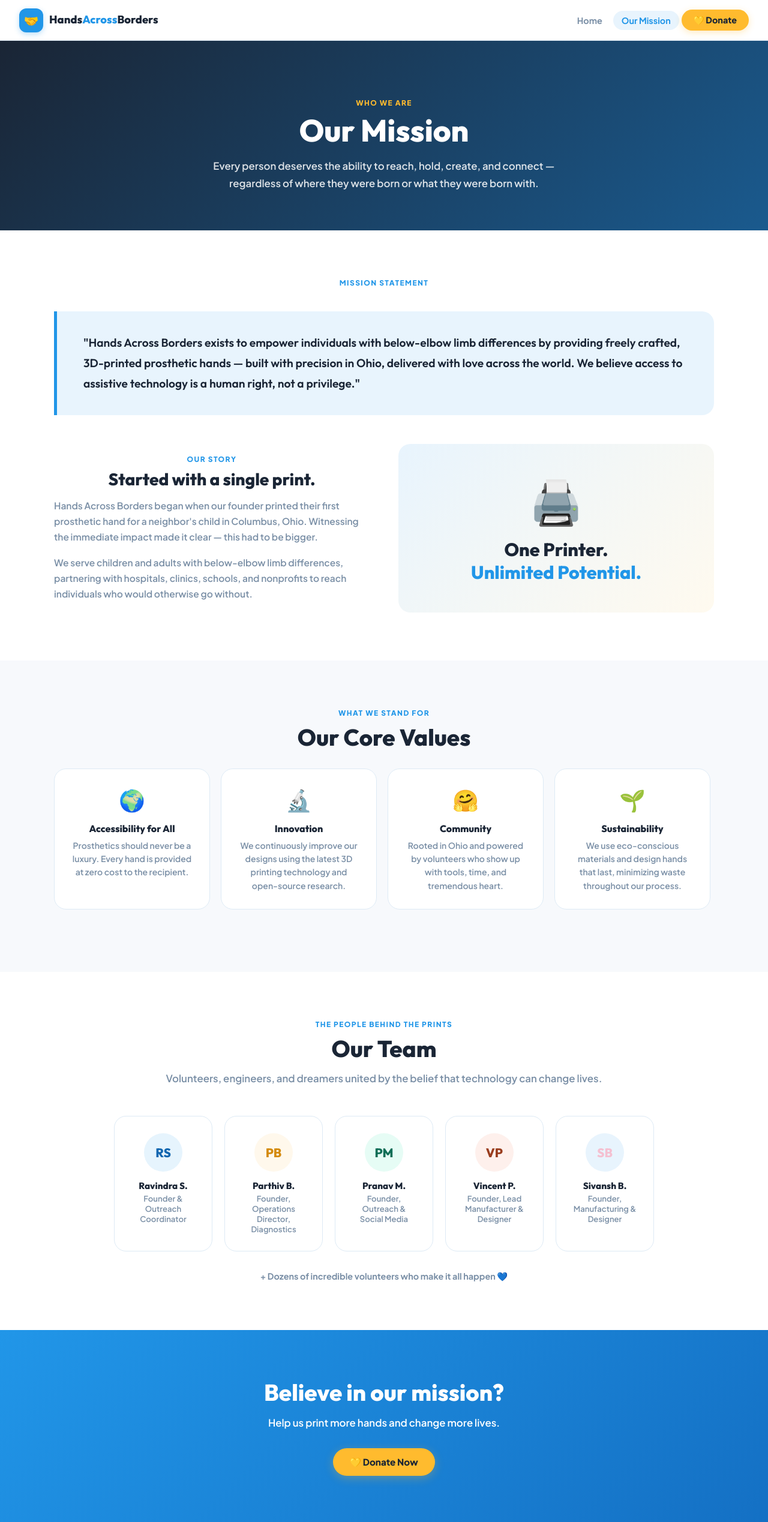
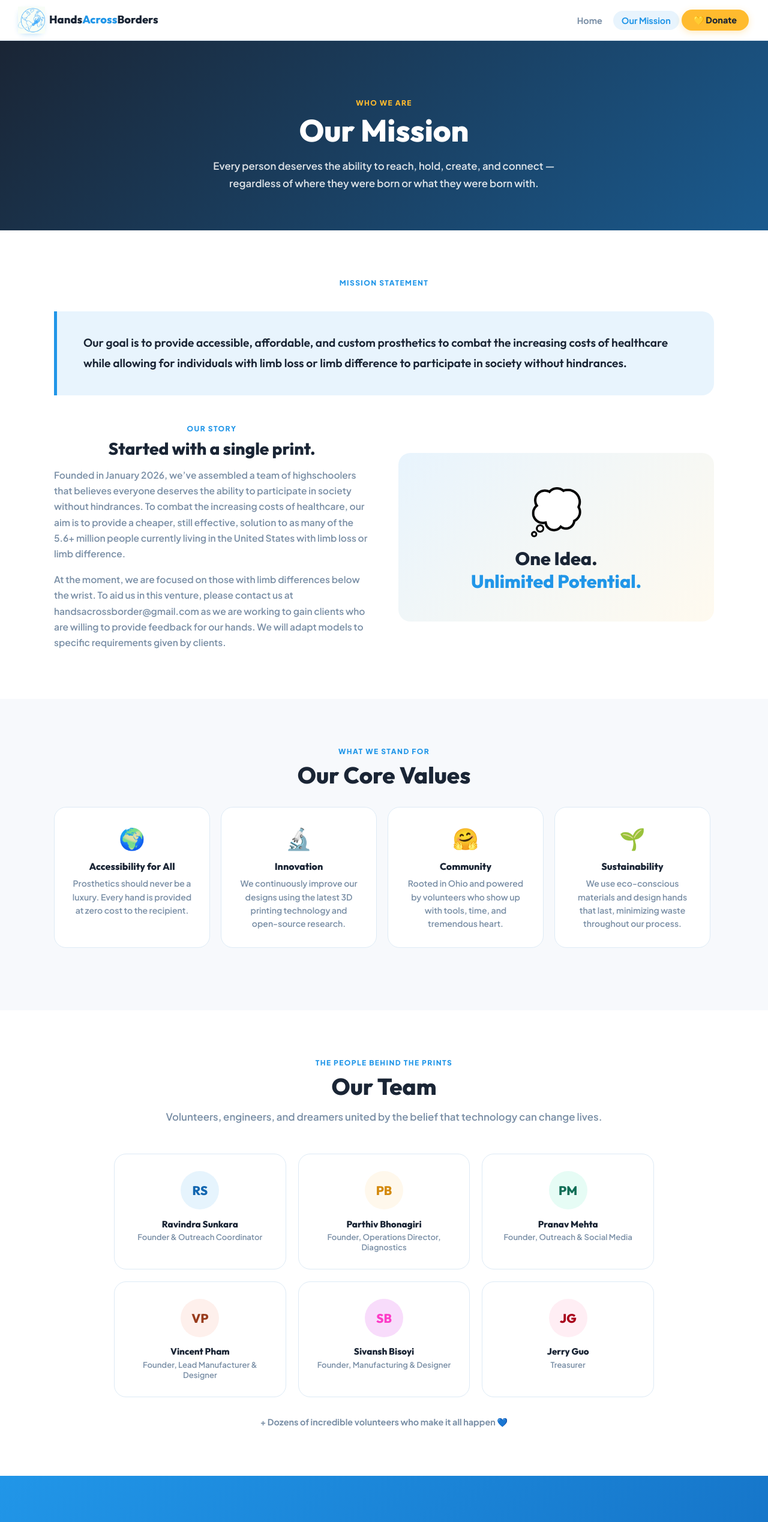
Before and after one commit to Pbhon/hands-across-borders, a website built with Vite: page hands/mission.html in a window 1280 px wide. Shown: the top 2537 px of the page at 60% size. Built offline with nearby package versions, Linux system fonts and the light colour scheme.

Commit message:
added jerry card and still need to fix website redirect to open in a new page, but might leave it as it is right now

```diff
--- a/hands/mission.html
+++ b/hands/mission.html
@@ -13,14 +13,16 @@
 
 <nav>
     <a class="nav-logo" onclick="location.href='../index.html'">
-        <div class="nav-logo-icon">🤝</div>
+        <div class="nav-logo-icon">
+            <img src="../src/assets/hands_logo_no_text.png" alt="" style="width: 45px; height: 45px">
+        </div>
         <div class="nav-logo-text">Hands<span>Across</span>Borders</div>
     </a>
     <ul class="nav-links">
         <li><button id="nav-home" onclick="location.href='../index.html'">Home</button></li>
         <li><button id="nav-mission" class="active" onclick="location.href='../hands/mission.html'">Our Mission</button></li>
 <!--        <li><button id="nav-gallery" onclick="location.href='../hands/gallery.html'">Our Hands</button></li>-->
-        <li><button id="nav-donate" class="nav-donate-btn" onclick="showPage('.')">💛 Donate</button></li>
+        <li><button id="nav-donate" class="nav-donate-btn" onclick="window.open('https://www.gofundme.com/f/support-hands-across-borders-prosthetic-mission', '_blank', 'noopener,noreferrer')">💛 Donate</button></li>
     </ul>
 </nav>
 
@@ -36,18 +38,17 @@
         <div class="section-inner">
             <span class="section-label sr from-left">Mission Statement</span>
             <div class="mission-statement-block sr scale-up">
-                "Hands Across Borders exists to empower individuals with below-elbow limb differences by providing freely crafted, 3D-printed prosthetic hands — built with precision in Ohio, delivered with love across the world. We believe access to assistive technology is a human right, not a privilege."
-            </div>
+                Our goal is to provide accessible, affordable, and custom prosthetics to combat the increasing costs of healthcare while allowing for individuals with limb loss or limb difference to participate in society without hindrances.            </div>
             <div style="display:grid;grid-template-columns:1fr 1fr;gap:3rem;align-items:center;margin-top:3rem">
                 <div class="sr from-left">
                     <span class="section-label">Our Story</span>
                     <h2 class="section-title" style="font-size:1.75rem">Started with a single print.</h2>
-                    <p style="color:var(--muted);font-size:0.97rem;font-weight:600;line-height:1.7;margin-bottom:1rem">Hands Across Borders began when our founder printed their first prosthetic hand for a neighbor's child in Columbus, Ohio. Witnessing the immediate impact made it clear — this had to be bigger.</p>
-                    <p style="color:var(--muted);font-size:0.97rem;font-weight:600;line-height:1.7">We serve children and adults with below-elbow limb differences, partnering with hospitals, clinics, schools, and nonprofits to reach individuals who would otherwise go without.</p>
+                    <p style="color:var(--muted);font-size:0.97rem;font-weight:600;line-height:1.7;margin-bottom:1rem">Founded in January 2026, we’ve assembled a team of highschoolers that believes everyone deserves the ability to participate in society without hindrances. To combat the increasing costs of healthcare, our aim is to provide a cheaper, still effective, solution to as many of the 5.6+ million people currently living in the United States with limb loss or limb difference.</p>
+                    <p style="color:var(--muted);font-size:0.97rem;font-weight:600;line-height:1.7">At the moment, we are focused on those with limb differences below the wrist. To aid us in this venture, please contact us at handsacrossborder@gmail.com as we are working to gain clients who are willing to provide feedback for our hands. We will adapt models to specific requirements given by clients.</p>
                 </div>
                 <div class="sr from-right" style="background:linear-gradient(135deg,var(--sky-light),#fffaef);border-radius:20px;padding:3rem;text-align:center">
-                    <div style="font-size:4.5rem;margin-bottom:1rem">🖨️</div>
-                    <div style="font-family:'Outfit',sans-serif;font-size:1.9rem;font-weight:800;color:var(--dark)">One Printer.</div>
+                    <div style="font-size:4.5rem;margin-bottom:1rem">💭</div>
+                    <div style="font-family:'Outfit',sans-serif;font-size:1.9rem;font-weight:800;color:var(--dark)">One Idea.</div>
                     <div style="font-family:'Outfit',sans-serif;font-size:1.9rem;font-weight:800;color:var(--sky)">Unlimited Potential.</div>
                 </div>
             </div>
@@ -77,11 +78,12 @@
             <h2 class="section-title sr from-bottom">Our Team</h2>
             <p class="section-subtitle sr from-bottom">Volunteers, engineers, and dreamers united by the belief that technology can change lives.</p>
             <div class="team-grid sr-stagger">
-                <div class="team-card"><div class="team-avatar" style="background:#e6f4fd;color:#1266b0">RS</div><h4>Ravindra S.</h4><p>Founder & Outreach Coordinator</p></div>
-                <div class="team-card"><div class="team-avatar" style="background:#fff8ec;color:#d48a0e">PB</div><h4>Parthiv B.</h4><p>Founder, Operations Director, Diagnostics</p></div>
-                <div class="team-card"><div class="team-avatar" style="background:#e6fcf5;color:#0f6e56">PM</div><h4>Pranav M.</h4><p>Founder, Outreach & Social Media</p></div>
-                <div class="team-card"><div class="team-avatar" style="background:#fef0ec;color:#993c1d">VP</div><h4>Vincent P.</h4><p>Founder, Lead Manufacturer & Designer</p></div>
-                <div class="team-card"><div class="team-avatar" style="background:#e8f4fd;color:#f4c0d1">SB</div><h4>Sivansh B.</h4><p>Founder, Manufacturing & Designer</p></div>
+                <div class="team-card"><div class="team-avatar" style="background:#e6f4fd;color:#1266b0">RS</div><h4>Ravindra Sunkara</h4><p>Founder & Outreach Coordinator</p></div>
+                <div class="team-card"><div class="team-avatar" style="background:#fff8ec;color:#d48a0e">PB</div><h4>Parthiv Bhonagiri</h4><p>Founder, Operations Director, Diagnostics</p></div>
+                <div class="team-card"><div class="team-avatar" style="background:#e6fcf5;color:#0f6e56">PM</div><h4>Pranav Mehta</h4><p>Founder, Outreach & Social Media</p></div>
+                <div class="team-card"><div class="team-avatar" style="background:#fef0ec;color:#993c1d">VP</div><h4>Vincent Pham</h4><p>Founder, Lead Manufacturer & Designer</p></div>
+                <div class="team-card"><div class="team-avatar" style="background:rgb(237 167 244 / 0.4);color:#fd3cc7">SB</div><h4>Sivansh Bisoyi</h4><p>Founder, Manufacturing & Designer</p></div>
+                <div class="team-card"><div class="team-avatar" style="background:rgb(255 147 185 / 0.16);color:#a8031b">JG</div><h4>Jerry Guo</h4><p>Treasurer</p></div>
             </div>
             <p style="margin-top:2rem;text-align:center;color:var(--muted);font-weight:700;font-size:0.9rem">+ Dozens of incredible volunteers who make it all happen 💙</p>
         </div>
@@ -91,7 +93,7 @@
         <h2 class="sr from-bottom">Believe in our mission?</h2>
         <p class="sr from-bottom">Help us print more hands and change more lives.</p>
         <div class="cta-btns sr from-bottom">
-            <button class="btn btn-gold" onclick="showPage('.')">💛 Donate Now</button>
+            <button class="btn btn-gold" onclick="window.open('https://www.gofundme.com/f/support-hands-across-borders-prosthetic-mission', '_blank', 'noopener,noreferrer')">💛 Donate Now</button>
 <!--            <button class="btn btn-outline-white" onclick="location.href='../hands/gallery.html'">View Our Work</button>-->
         </div>
     </section>
@@ -107,7 +109,7 @@
         <button onclick="location.href='../index.html'">Home</button>
         <button onclick="location.href='../hands/mission.html'">Mission</button>
 <!--        <button onclick="location.href='../hands/gallery.html'">Our Hands</button>-->
-        <button onclick="showPage('.')">Donate</button>
+        <button onclick="window.open('https://www.gofundme.com/f/support-hands-across-borders-prosthetic-mission', '_blank', 'noopener,noreferrer')">Donate</button>
     </div>
     <div class="footer-copy">© 2026 Hands Across Borders. All rights reserved. Made with ❤️.</div>
 </footer>
--- a/src/style.css
+++ b/src/style.css
@@ -56,7 +56,7 @@ nav.scrolled {
 .nav-logo-icon {
   width: 40px; height: 40px;
   background: var(--sky);
-  border-radius: 12px;
+  border-radius: 10px;
   display: flex; align-items: center; justify-content: center;
   font-size: 20px;
   transition: transform 0.25s ease;
@@ -415,7 +415,7 @@ footer p { font-size: 0.875rem; font-weight: 600; margin-bottom: 0.4rem; line-he
 
 .team-grid {
   display: grid;
-  grid-template-columns: repeat(5, 1fr);
+  grid-template-columns: repeat(3, 1fr);
   max-width: 900px;
   margin: 0 auto;
 
```
Also changed, not shown: hands/gallery.html (+5 -3 lines), index.html (+8 -6 lines), src/assets/hands_logo_no_bg.png (added), src/assets/hands_logo_no_bg_no_text-removebg-preview.png (added), src/assets/hands_logo_no_bg_no_text.png (added), src/assets/hands_logo_no_text.png (added), 1 other file.
